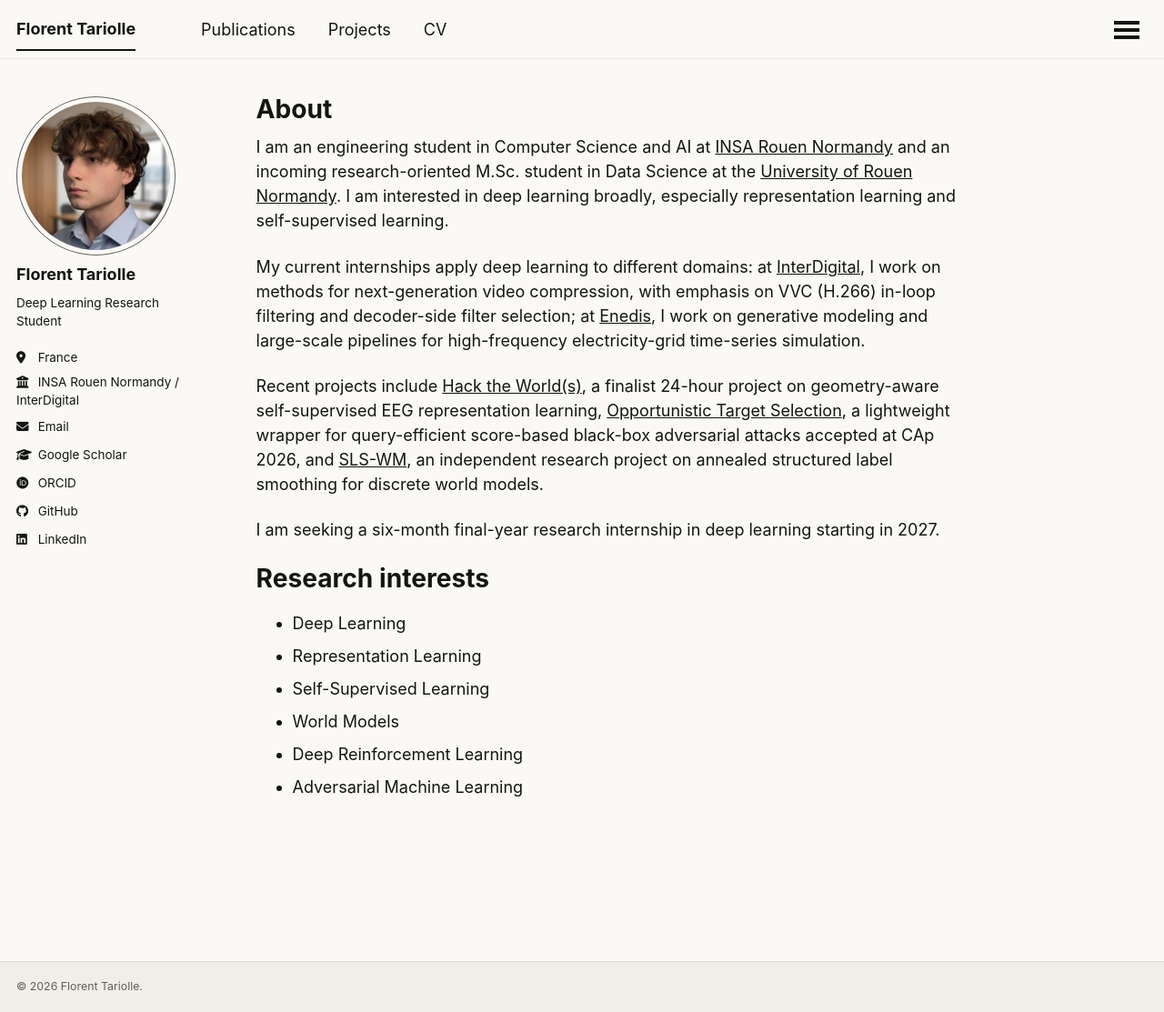
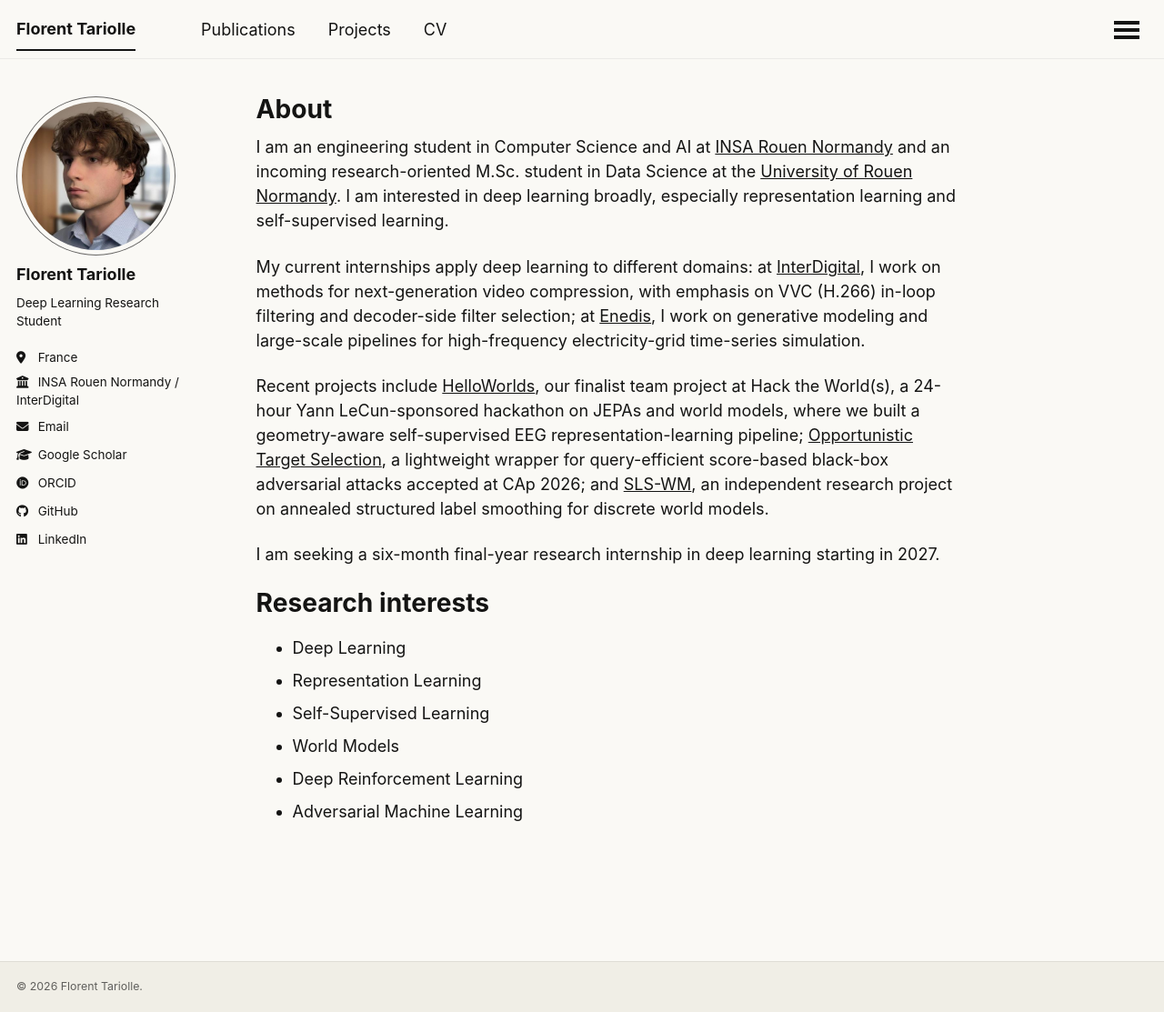
Before and after one commit to Tariolle/Tariolle.github.io, a Jekyll site: the page built from _pages/about.md, in a window 1280 px wide and 1113 px high. Shown: the whole window at 91% size. Built offline with Jekyll 4.4.1, drawn with Linux system fonts in a browser that asks for light colours; some web fonts are replaced; a script that is not in the unit is left out.

Commit message:
docs: clarify HelloWorlds framing

```diff
--- a/_pages/about.md
+++ b/_pages/about.md
@@ -11,7 +11,7 @@ I am an engineering student in Computer Science and AI at [INSA Rouen Normandy](
 
 My current internships apply deep learning to different domains: at [InterDigital](https://www.interdigital.com/video-lab/video-codec-research), I work on methods for next-generation video compression, with emphasis on VVC (H.266) in-loop filtering and decoder-side filter selection; at [Enedis](https://www.enedis.fr/), I work on generative modeling and large-scale pipelines for high-frequency electricity-grid time-series simulation.
 
-Recent projects include [Hack the World(s)](https://github.com/Tariolle/hello-worlds), a finalist 24-hour project on geometry-aware self-supervised EEG representation learning, [Opportunistic Target Selection](https://arxiv.org/abs/2605.25663), a lightweight wrapper for query-efficient score-based black-box adversarial attacks accepted at CAp 2026, and [SLS-WM](https://tariolle.github.io/sls-wm/), an independent research project on annealed structured label smoothing for discrete world models.
+Recent projects include [HelloWorlds](https://github.com/Tariolle/hello-worlds), our finalist team project at Hack the World(s), a 24-hour Yann LeCun-sponsored hackathon on JEPAs and world models, where we built a geometry-aware self-supervised EEG representation-learning pipeline; [Opportunistic Target Selection](https://arxiv.org/abs/2605.25663), a lightweight wrapper for query-efficient score-based black-box adversarial attacks accepted at CAp 2026; and [SLS-WM](https://tariolle.github.io/sls-wm/), an independent research project on annealed structured label smoothing for discrete world models.
 
 I am seeking a six-month final-year research internship in deep learning starting in 2027.
 
```
Also changed, not shown: _pages/projects.md (+1 -1 lines).
